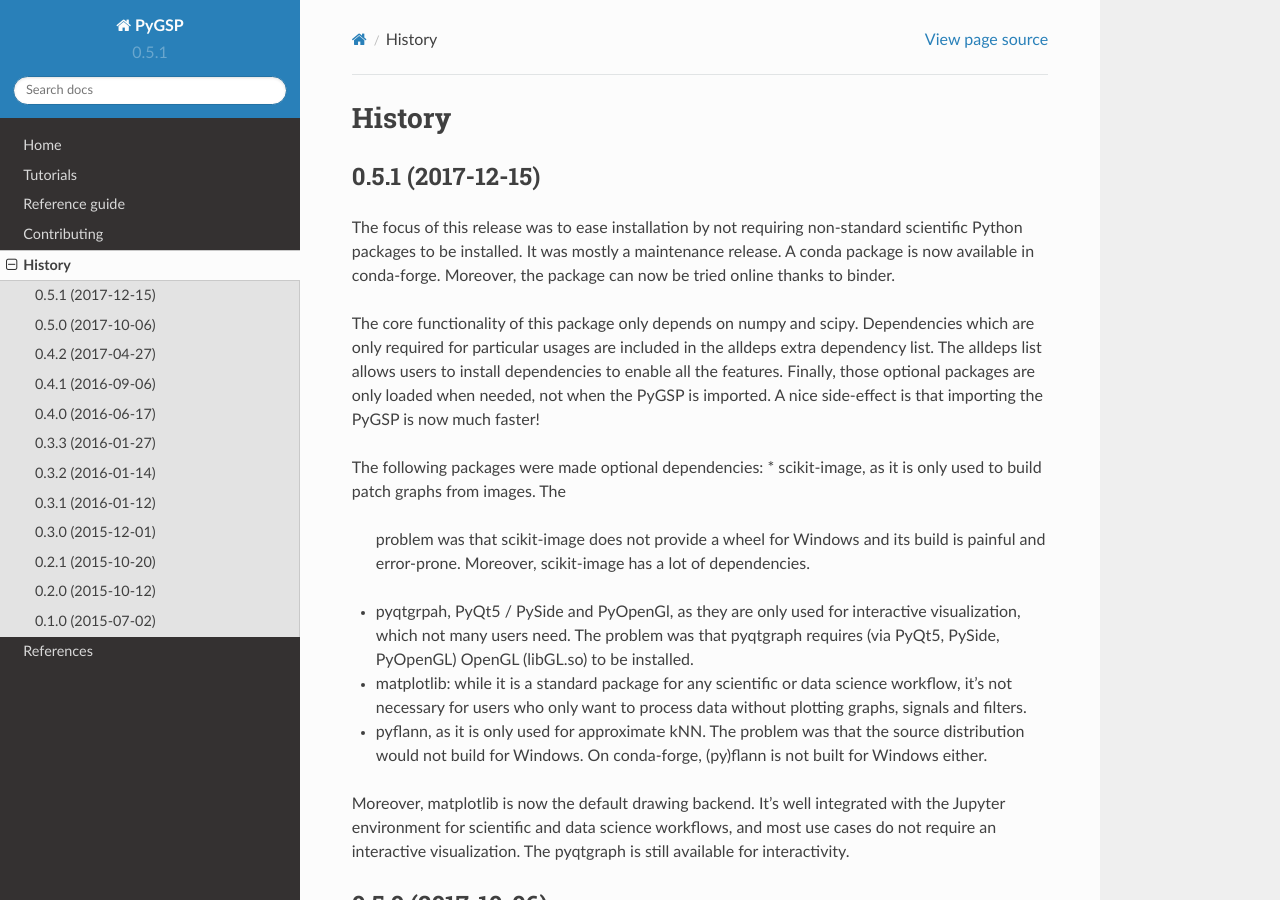
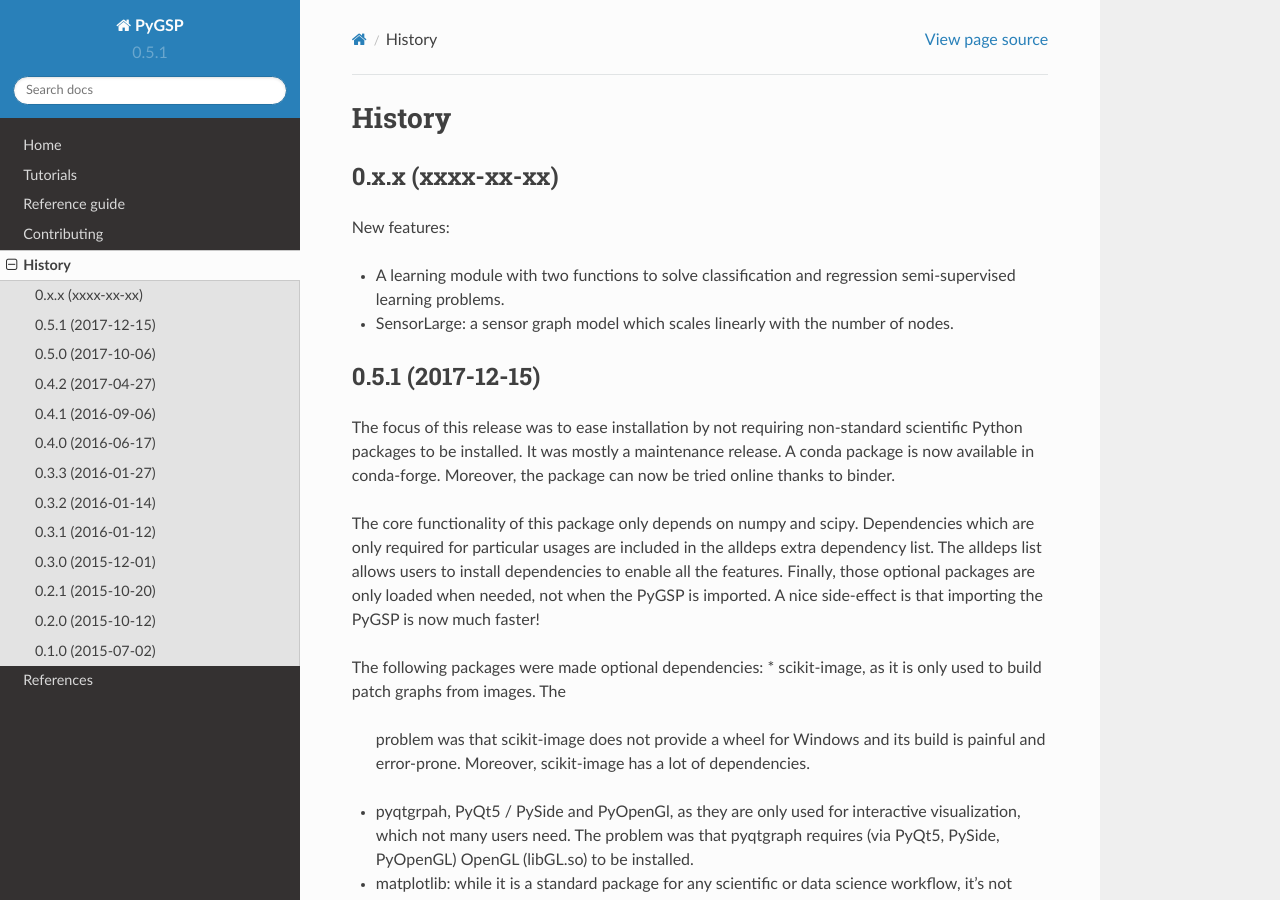
Before and after one commit to epfl-lts2/pygsp, a Sphinx documentation site: the page built from doc/history.rst, in a window 1280 px wide and 900 px high. Built offline with Sphinx 7.4.7 and the Read the Docs theme 2.0.0, drawn with Linux system fonts in a browser that asks for light colours.

Commit message:
history: add Nath's new features

```diff
--- a/doc/history.rst
+++ b/doc/history.rst
@@ -1,6 +1,16 @@
 =======
 History
 =======
+
+0.x.x (xxxx-xx-xx)
+------------------
+
+New features:
+
+* A learning module with two functions to solve classification and regression
+  semi-supervised learning problems.
+* SensorLarge: a sensor graph model which scales linearly with the number of
+  nodes.
 
 0.5.1 (2017-12-15)
 ------------------
```
